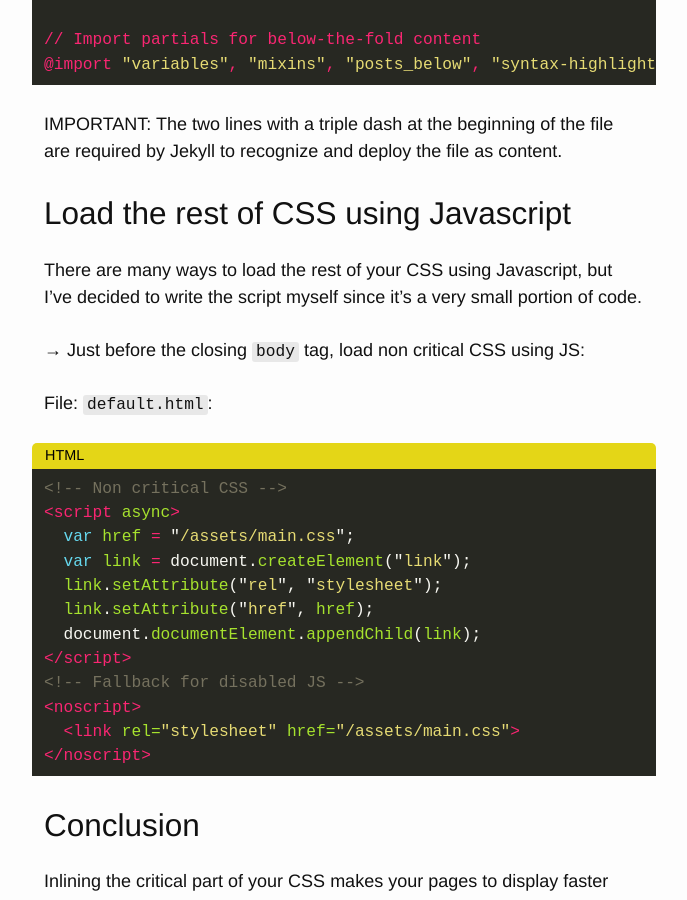
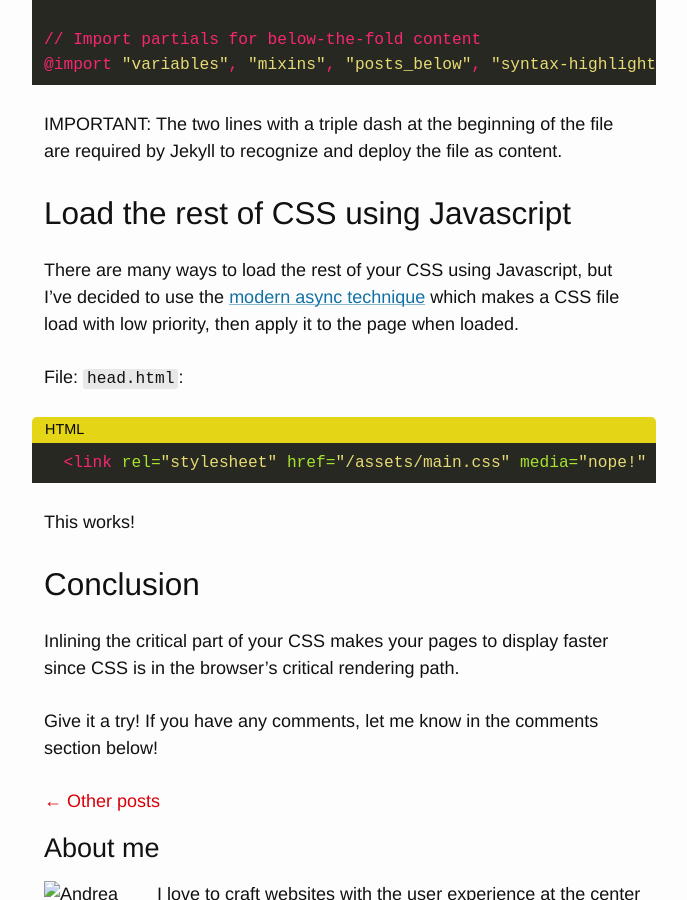
Before and after one commit to verlok/verlok.github.io, a Jekyll site: the page built from _posts/2019-06-17-critical-css-jekyll-sass-github-pages.md, in a window 1280 px wide and 900 px high, scrolled down 2964 px. Shown: the whole window, without its empty margins (296-983 px from the left). Built offline with Jekyll 4.4.1, drawn with Linux system fonts in a browser that asks for light colours.

Commit message:
Changed non-critical CSS loading method, and updated the post about it

````diff
--- a/_includes/head.html
+++ b/_includes/head.html
@@ -44,4 +44,5 @@
 
     {{ critical | scssify }}
   </style>
+  <link rel="stylesheet" href="{{ '/assets/main.css' | relative_url }}" media="print" onload="this.media='screen'">
 </head>
--- a/_layouts/default.html
+++ b/_layouts/default.html
@@ -17,13 +17,5 @@
     {% if jekyll.environment == 'production' and site.google_analytics %}
     {% include google-analytics.html %}
     {% endif %}
-    <!-- Non critical CSS -->
-    <script async>
-      var href = "{{ '/assets/main.css' | relative_url }}";
-      var link = document.createElement("link");
-      link.setAttribute("rel", "stylesheet");
-      link.setAttribute("href", href);
-      document.documentElement.appendChild(link);
-    </script>
   </body>
 </html>
--- a/_posts/2019-06-17-critical-css-jekyll-sass-github-pages.md
+++ b/_posts/2019-06-17-critical-css-jekyll-sass-github-pages.md
@@ -87,26 +87,15 @@
 
 ## Load the rest of CSS using Javascript
 
-There are many ways to load the rest of your CSS using Javascript, but I've decided to write the script myself since it's a very small portion of code.
+There are many ways to load the rest of your CSS using Javascript, but I've decided to use the [modern async technique](https://www.filamentgroup.com/lab/async-css.html) which makes a CSS file load with low priority, then apply it to the page when loaded.
 
-&rarr; Just before the closing `body` tag, load non critical CSS using JS:
-
-File: `default.html`:
+File: `head.html`:
 
 ```html
-<!-- Non critical CSS -->
-<script async>
-  var href = "{{ '/assets/main.css' | relative_url }}";
-  var link = document.createElement("link");
-  link.setAttribute("rel", "stylesheet");
-  link.setAttribute("href", href);
-  document.documentElement.appendChild(link);
-</script>
-<!-- Fallback for disabled JS -->
-<noscript>
-  <link rel="stylesheet" href="/assets/main.css">
-</noscript>
+  <link rel="stylesheet" href="{{ '/assets/main.css' | relative_url }}" media="nope!" onload="this.media='all'">
 ```
+
+This works!
 
 ## Conclusion
 
````
